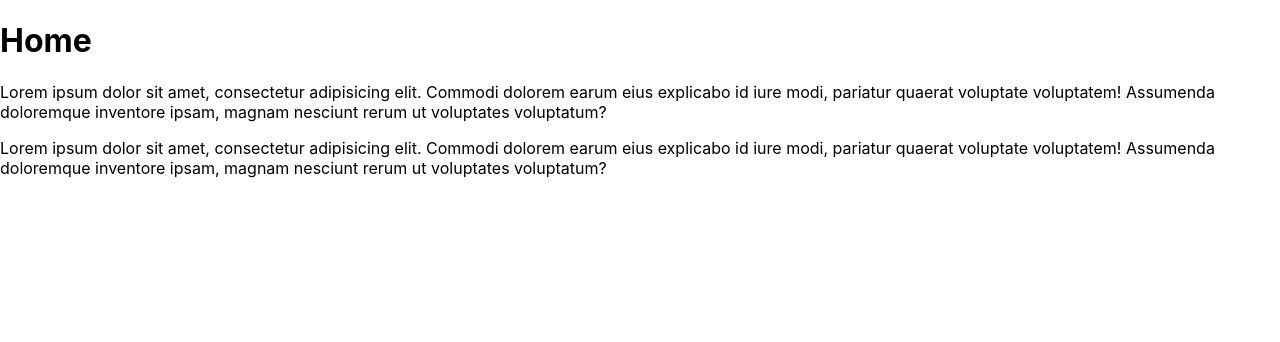
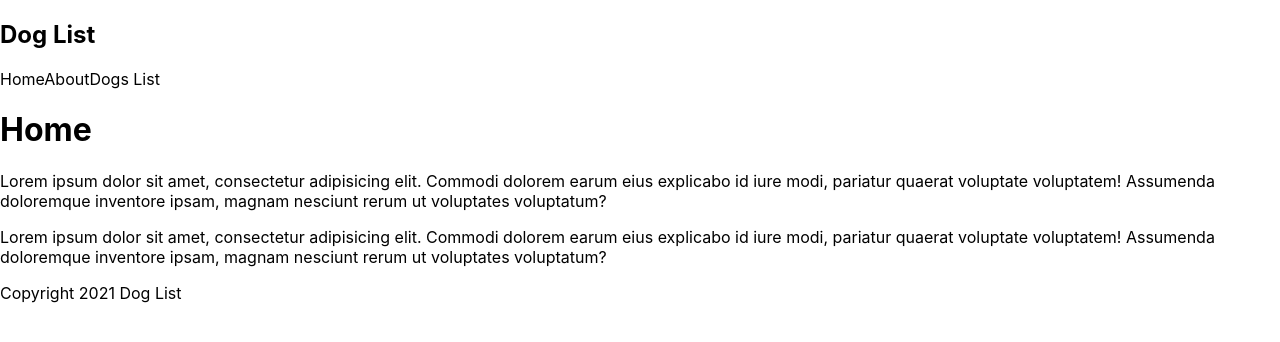
Before and after one commit to AveryKing/next-dogs, a Next.js app: page / in a window 1280 px wide. Shown: the top 342 px of the page. Built offline with nearby package versions, Linux system fonts and the light colour scheme.

Commit message:
``Footer`` added

```diff
--- /dev/null
+++ b/components/Footer.js
@@ -0,0 +1,11 @@
+import React from 'react';
+
+const Footer = () => {
+    return (
+        <div>
+            <p>Copyright 2021 Dog List</p>
+        </div>
+    );
+};
+
+export default Footer;
--- a/pages/index.js
+++ b/pages/index.js
@@ -1,13 +1,17 @@
 import Head from 'next/head'
 import Image from 'next/image'
 import styles from '../styles/Home.module.css'
+import Navbar from "../components/Navbar";
+import Footer from "../components/Footer";
 
 export default function Home() {
   return (
     <div>
+      <Navbar/>
       <h1>Home</h1>
         <p>Lorem ipsum dolor sit amet, consectetur adipisicing elit. Commodi dolorem earum eius explicabo id iure modi, pariatur quaerat voluptate voluptatem! Assumenda doloremque inventore ipsam, magnam nesciunt rerum ut voluptates voluptatum?</p>
         <p>Lorem ipsum dolor sit amet, consectetur adipisicing elit. Commodi dolorem earum eius explicabo id iure modi, pariatur quaerat voluptate voluptatem! Assumenda doloremque inventore ipsam, magnam nesciunt rerum ut voluptates voluptatum?</p>
+        <Footer/>
     </div>
   )
 }
```
